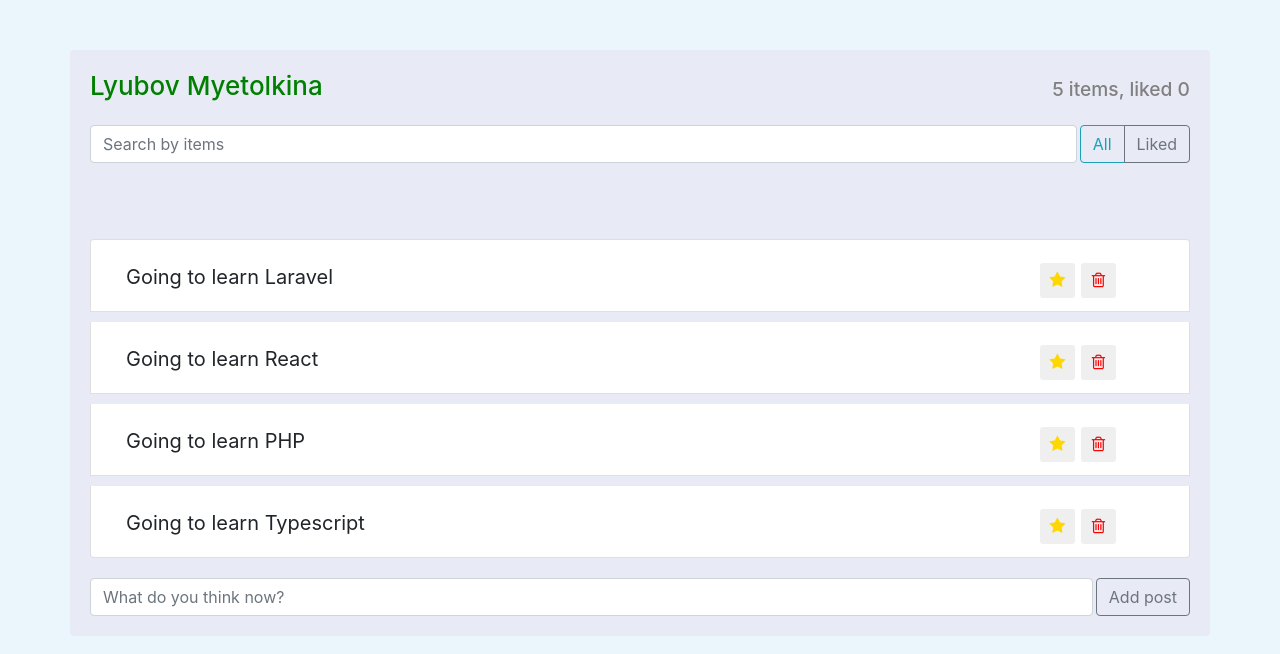
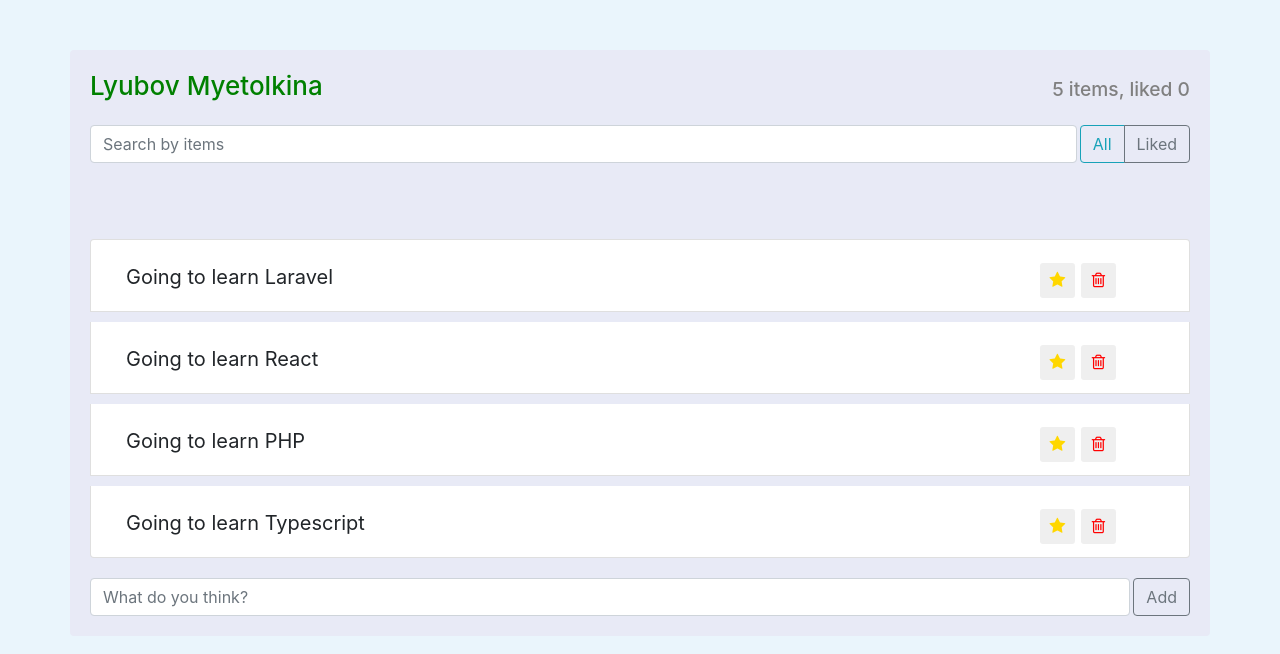
Before and after one commit to luba150278/react-ts-course, a React (Create React App) app: page / in a window 1280 px wide. Shown: the top 654 px of the page. Built offline with nearby package versions, Linux system fonts and the light colour scheme.

Commit message:
add items was realised

```diff
--- a/src/components/app/app.tsx
+++ b/src/components/app/app.tsx
@@ -33,12 +33,22 @@ const App: React.FC = () => {
     setTodos(saved);
   }, []);
 
-  const removeHandler = (id: string): void => {
-    const shoudRemove = confirm('Are you sure to delete the to-do item?');
+  const deletItem = (id: string): void => {
+    const shoudRemove = confirm('Are you sure to delete this item?');
     if (shoudRemove) {
       setTodos((prev) => prev.filter((todo) => todo.id !== id));
     }
   };
+
+  const addItem = (label: string): void => {
+    const newTodo: ILabel = {
+      label,
+      id: String(Date.now()),
+      important: false,
+    };
+    setTodos((prev) => [newTodo, ...prev]);
+  };
+
   return (
     <StyledAppBlock>
       <AppHeader />
@@ -46,8 +56,8 @@ const App: React.FC = () => {
         <SearchPanel />
         <PostStatusFilter />
       </div>
-      <PostList todos={todos} onDelete={removeHandler} />
-      <PostAddForm />
+      <PostList todos={todos} onDelete={deletItem} />
+      <PostAddForm onAdd={addItem} />
     </StyledAppBlock>
   );
 };
--- a/src/components/post-add-form/post-add-form.tsx
+++ b/src/components/post-add-form/post-add-form.tsx
@@ -1,11 +1,39 @@
-import React from 'react';
+import React, { useState } from 'react';
 import './post-add-form.css';
 
-const PostAddForm: React.FC = () => (
-  <form className="bottom-panel d-flex">
-    <input type="text" placeholder="What do you think now?" className="form-control new-post-label" />
-    <button className="btn btn-outline-secondary">Add post</button>
-  </form>
-);
+interface TodoFormProps {
+  onAdd(title: string): void;
+}
+
+const PostAddForm: React.FC<TodoFormProps> = (props) => {
+  const [title, setTitle] = useState<string>('');
+  const changeHandler = (event: React.ChangeEvent<HTMLInputElement>): void => setTitle(event.target.value);
+  const keyPressHandler = (event: React.KeyboardEvent): void => {
+    if (event.key === 'Enter') {
+      props.onAdd(title);
+      setTitle('');
+    }
+  };
+  const addItem = (): void => {
+    props.onAdd(title);
+    setTitle('');
+  };
+  return (
+    <div className="bottom-panel d-flex">
+      <input
+        className="form-control new-post-label"
+        onChange={changeHandler}
+        value={title}
+        type="text"
+        id="title"
+        placeholder="What do you think?"
+        onKeyPress={keyPressHandler}
+      />
+      <button className="btn btn-outline-secondary" onClick={addItem}>
+        Add
+      </button>
+    </div>
+  );
+};
 
 export default PostAddForm;
```
